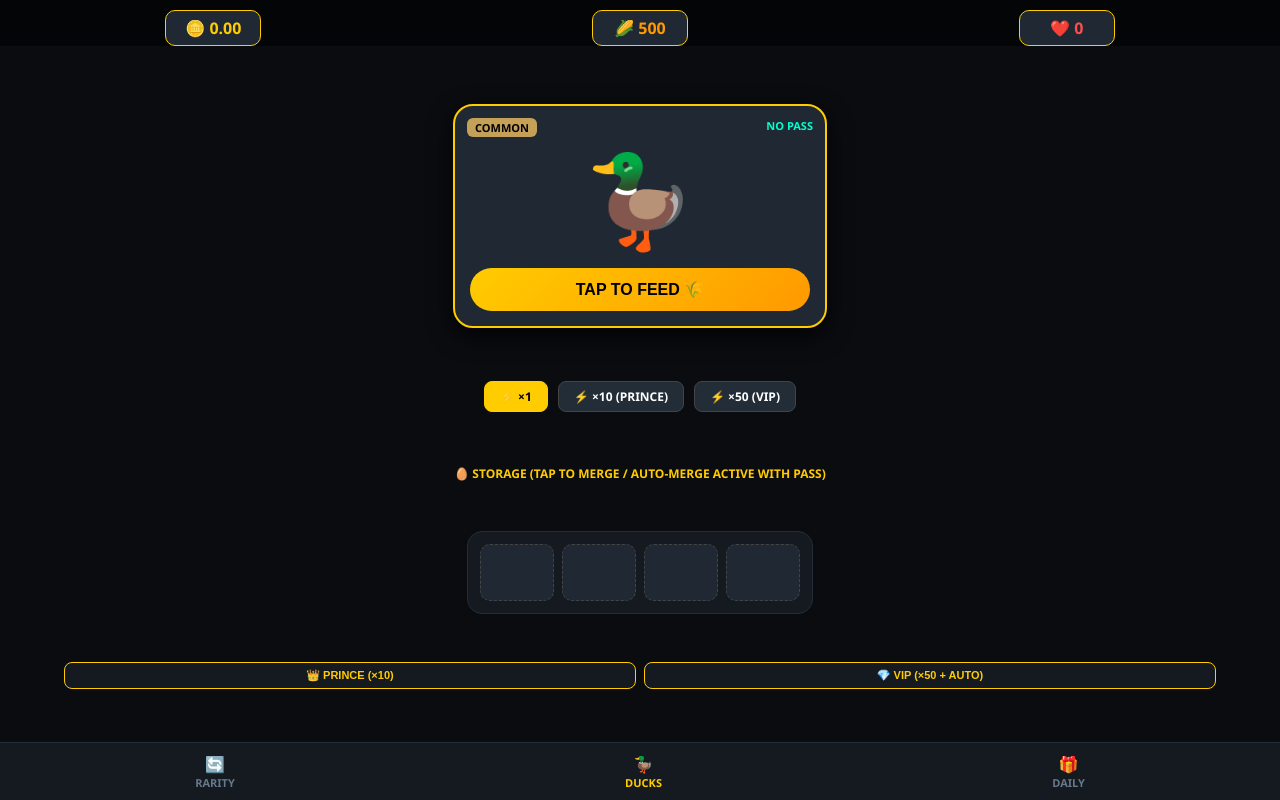
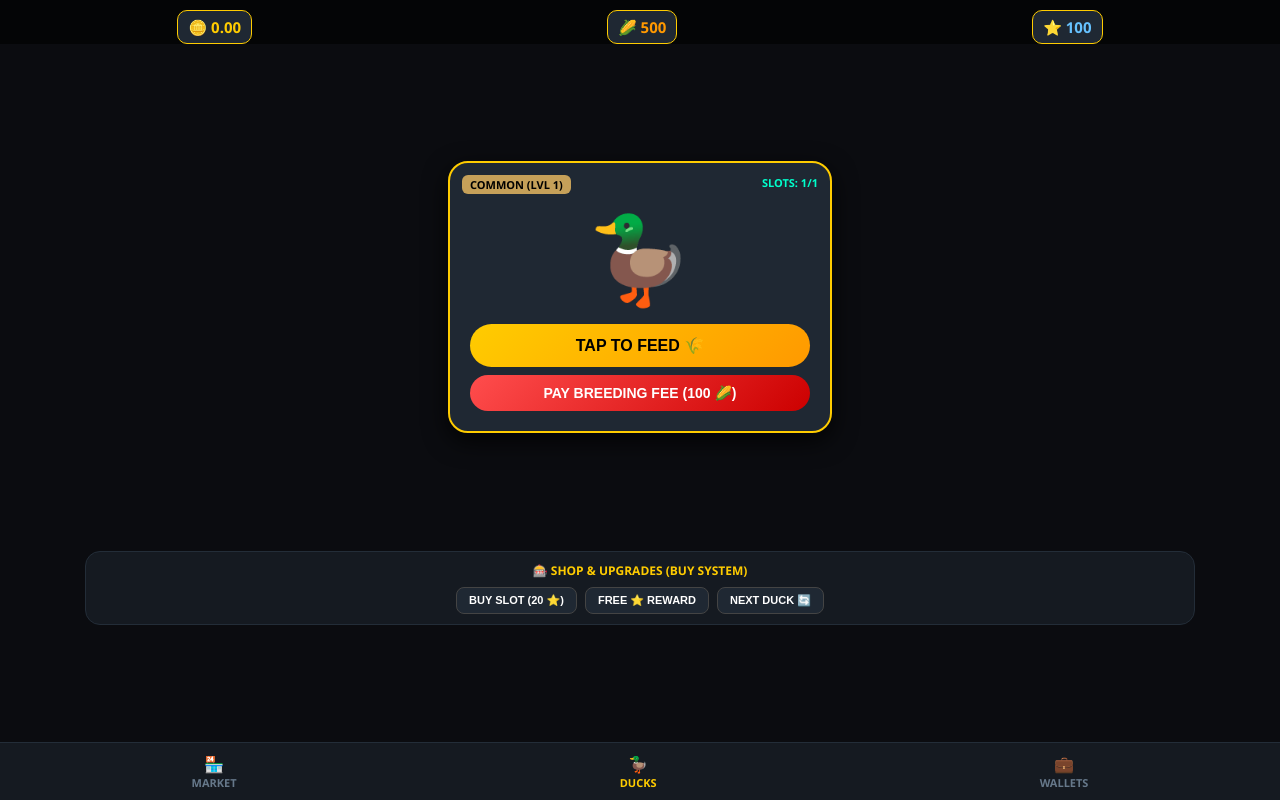
Before and after one commit to pushparaji3965-ux/Chicken-shop, a plain HTML site: page index.html in a window 1280 px wide. Drawn offline with Linux system fonts and the light colour scheme.

Commit message:
Update index.html

```diff
--- a/index.html
+++ b/index.html
@@ -3,7 +3,7 @@
 <head>
     <meta charset="UTF-8">
     <meta name="viewport" content="width=device-width, initial-scale=1.0, maximum-scale=1.0, user-scalable=no">
-    <title>DMD Duck Breeding & Pass Pro</title>
+    <title>DMD Duck Buy & Pay Pro</title>
     <style>
         body {
             background-color: #0b0c10; color: #fff; font-family: 'Segoe UI', Arial, sans-serif;
@@ -11,106 +11,88 @@
             justify-content: space-between; align-items: center; height: 100vh;
             user-select: none; -webkit-user-select: none; overflow: hidden;
         }
-        .header { width: 100%; padding-top: 10px; background: rgba(0,0,0,0.6); display: flex; justify-content: space-around; font-size: 16px; font-weight: bold; }
-        .stat-box { background: #1f2833; padding: 6px 12px; border-radius: 10px; border: 1px solid #ffcc00; min-width: 70px; }
+        .header { width: 100%; padding-top: 10px; background: rgba(0,0,0,0.6); display: flex; justify-content: space-around; font-size: 15px; font-weight: bold; }
+        .stat-box { background: #1f2833; padding: 6px 10px; border-radius: 10px; border: 1px solid #ffcc00; }
 
-        /* கேம் மெயின் கார்டு */
         .card-container {
-            background: #1f2833; width: 85%; max-width: 340px; border-radius: 20px; padding: 15px;
+            background: #1f2833; width: 85%; max-width: 340px; border-radius: 20px; padding: 20px;
             box-shadow: 0 8px 25px rgba(0,0,0,0.8); border: 2px solid #ffcc00; position: relative; margin-top: 10px;
         }
         .badge { position: absolute; top: 12px; left: 12px; background: #c5a059; color: #000; font-weight: bold; padding: 2px 8px; border-radius: 6px; font-size: 11px; }
-        .pass-status { position: absolute; top: 12px; right: 12px; color: #00ffcc; font-weight: bold; font-size: 11px; }
+        .slot-count { position: absolute; top: 12px; right: 12px; color: #00ffcc; font-weight: bold; font-size: 11px; }
 
-        .duck-avatar { font-size: 90px; margin: 15px 0 10px 0; transition: transform 0.05s ease; cursor: pointer; }
+        .duck-avatar { font-size: 85px; margin: 15px 0 10px 0; transition: transform 0.05s ease; cursor: pointer; }
         .duck-avatar:active { transform: scale(0.9); }
 
         .feed-btn {
             background: linear-gradient(135deg, #ffcc00, #ff9900); color: #000; border: none;
-            padding: 12px 0; font-size: 16px; font-weight: bold; border-radius: 50px; cursor: pointer; width: 100%;
+            padding: 12px 0; font-size: 16px; font-weight: bold; border-radius: 50px; cursor: pointer; width: 100%; margin-bottom: 8px;
+        }
+        .pay-btn {
+            background: linear-gradient(135deg, #ff4d4d, #cc0000); color: #fff; border: none;
+            padding: 10px 0; font-size: 14px; font-weight: bold; border-radius: 50px; cursor: pointer; width: 100%;
         }
 
-        /* டர்போ பீடிங் செக்ஷன் */
-        .turbo-section { display: flex; gap: 10px; width: 85%; justify-content: center; margin: 5px 0; }
-        .turbo-btn { background: #232d38; color: #fff; border: 1px solid #444; padding: 6px 15px; border-radius: 8px; font-weight: bold; cursor: pointer; font-size: 12px; }
-        .turbo-btn.active { background: #ffcc00; color: #000; border-color: #ffcc00; }
+        /* பை செக்ஷன் */
+        .buy-panel { background: #151a21; width: 85%; padding: 10px; border-radius: 15px; border: 1px solid #232d38; margin: 10px 0; }
+        .buy-title { font-size: 12px; color: #ffcc00; font-weight: bold; margin-bottom: 8px; }
+        .btn-grid { display: flex; gap: 8px; justify-content: center; }
+        .action-mini-btn { background: #1f2833; color: #fff; border: 1px solid #444; padding: 6px 12px; border-radius: 8px; font-size: 11px; font-weight: bold; cursor: pointer; }
 
-        /* முட்டை ஸ்டோரேஜ் கிரிட் */
-        .egg-grid { display: grid; grid-template-columns: repeat(4, 1fr); gap: 8px; background: #151a21; padding: 12px; border-radius: 15px; width: 85%; max-width: 320px; border: 1px solid #232d38; }
-        .egg-slot { background: #1f2833; border: 1px dashed #444; border-radius: 10px; height: 55px; display: flex; justify-content: center; align-items: center; font-size: 24px; cursor: pointer; position: relative; }
-        .egg-lvl { position: absolute; bottom: 2px; right: 4px; font-size: 9px; color: #ffcc00; font-weight: bold; }
-
-        /* அனிமேஷன் எஃபெக்ட் */
         .floating-text { position: absolute; color: #00ffcc; font-weight: bold; font-size: 20px; animation: floatUp 0.5s ease-out forwards; pointer-events: none; }
         @keyframes floatUp { 0% { opacity: 1; transform: translateY(0); } 100% { opacity: 0; transform: translateY(-40px); } }
 
-        /* பாஸ் வாங்கும் பேனல் */
-        .pass-container { display: flex; gap: 8px; width: 90%; justify-content: center; margin-bottom: 5px; }
-        .buy-pass-btn { background: #151a21; color: #ffcc00; border: 1px solid #ffcc00; padding: 6px 10px; border-radius: 8px; font-size: 11px; font-weight: bold; cursor: pointer; flex: 1; }
-
         .footer-nav { background: #151a21; width: 100%; display: flex; justify-content: space-around; padding: 10px 0; border-top: 1px solid #232d38; }
-        .nav-item { font-size: 11px; color: #66788a; display: flex; flex-direction: column; align-items: center; font-weight: bold; cursor: pointer; }
+        .nav-item { font-size: 11px; color: #66788a; display: flex; flex-direction: column; align-items: center; font-weight: bold; }
         .nav-item.active { color: #ffcc00; }
     </style>
 </head>
 <body>
 
-    <!-- டாப் பேனல் நிலவரம் -->
+    <!-- டாப் நிலவரம் -->
     <div class="header">
         <div class="stat-box" style="color: #ffcc00;">🪙 <span id="dmd-val">0.00</span></div>
         <div class="stat-box" style="color: #ff9900;">🌽 <span id="corn-val">500</span></div>
-        <div class="stat-box" style="color: #ff4d4d;">❤️ <span id="heart-val">0</span></div>
+        <div class="stat-box" style="color: #66c2ff;">⭐ <span id="stars-val">100</span></div>
     </div>
 
-    <!-- மெயின் கேம் ஏரியா -->
+    <!-- மெயின் கார்டு -->
     <div class="card-container" id="card">
-        <div class="badge" id="duck-type">COMMON</div>
-        <div class="pass-status" id="active-pass">NO PASS</div>
+        <div class="badge" id="duck-type">COMMON (LVL 1)</div>
+        <div class="slot-count" id="slot-display">SLOTS: 1/1</div>
 
-        <div class="duck-avatar" id="duck-emoji" onclick="feedDuck(event)">🦆</div>
+        <div class="duck-avatar" onclick="feedDuck(event)">🦆</div>
 
-        <button class="feed-btn" id="action-btn" onclick="feedDuck(event)">TAP TO FEED 🌾</button>
+        <button class="feed-btn" onclick="feedDuck(event)">TAP TO FEED 🌾</button>
+        <!-- PAY FEE பட்டன் (கைடு பக்கம் 11 & 12) -->
+        <button class="pay-btn" id="pay-breeding-btn" onclick="payBreedingFee()">PAY BREEDING FEE (100 🌽)</button>
     </div>
 
-    <!-- டர்போ பீடிங் ஸ்விட்ச் (கைடு பக்கம் 23) -->
-    <div class="turbo-section">
-        <div class="turbo-btn active" id="t1" onclick="setTurbo(1)">⚡ ×1</div>
-        <div class="turbo-btn" id="t10" onclick="setTurbo(10)">⚡ ×10 (PRINCE)</div>
-        <div class="turbo-btn" id="t50" onclick="setTurbo(50)">⚡ ×50 (VIP)</div>
+    <!-- BUY & UPGRADE பேனல் (கைடு பக்கம் 2 & 19) -->
+    <div class="buy-panel">
+        <div class="buy-title">🎰 SHOP & UPGRADES (BUY SYSTEM)</div>
+        <div class="btn-grid">
+            <button class="action-mini-btn" onclick="buySlot()">BUY SLOT (<span id="slot-cost">20</span> ⭐)</button>
+            <button class="action-mini-btn" onclick="buyStars()">FREE ⭐ REWARD</button>
+            <button class="action-mini-btn" onclick="changeRarity()">NEXT DUCK 🔄</button>
+        </div>
     </div>
 
-    <!-- முட்டை மேனேஜ்மென்ட் (கைடு பக்கம் 8 & 22) -->
-    <div style="font-size: 12px; font-weight: bold; color: #ffcc00;">🥚 STORAGE (TAP TO MERGE / AUTO-MERGE ACTIVE WITH PASS)</div>
-    <div class="egg-grid">
-        <div class="egg-slot" onclick="clickEgg(0)" id="es-0"></div>
-        <div class="egg-slot" onclick="clickEgg(1)" id="es-1"></div>
-        <div class="egg-slot" onclick="clickEgg(2)" id="es-2"></div>
-        <div class="egg-slot" onclick="clickEgg(3)" id="es-3"></div>
-    </div>
-
-    <!-- டக்கர் பாஸ் ஷாப் (கைடு பக்கம் 21 & 22) -->
-    <div class="pass-container">
-        <button class="buy-pass-btn" onclick="buyPass('PRINCE', 10, 2)">👑 PRINCE (×10)</button>
-        <button class="buy-pass-btn" onclick="buyPass('VIP', 50, 4)">💎 VIP (×50 + AUTO)</button>
-    </div>
-
-    <!-- அடியில் இருக்கும் மெனு -->
+    <!-- மெனு பார் -->
     <div class="footer-nav">
-        <div class="nav-item" onclick="changeRarity()"><span style="font-size:16px;">🔄</span>RARITY</div>
+        <div class="nav-item"><span style="font-size:16px;">🏪</span>MARKET</div>
         <div class="nav-item active"><span style="font-size:16px;">🦆</span>DUCKS</div>
-        <div class="nav-item" onclick="claimDaily()"><span style="font-size:16px;">🎁</span>DAILY</div>
+        <div class="nav-item"><span style="font-size:16px;">💼</span>WALLETS</div>
     </div>
 
     <script>
-        // 26 இமேஜ் ரூல்ஸ்படி லோக்கல் மெமரி சிஸ்டம்
-        let dmd = parseFloat(localStorage.getItem('final_dmd')) || 0.00;
-        let corn = parseInt(localStorage.getItem('final_corn')) || 500;
-        let hearts = parseInt(localStorage.getItem('final_hearts')) || 0;
-        let rarity = localStorage.getItem('final_rarity') || 'COMMON';
-        let pass = localStorage.getItem('final_pass') || 'NO PASS';
-        let turbo = parseInt(localStorage.getItem('final_turbo')) || 1;
-        let eggs = JSON.parse(localStorage.getItem('final_eggs')) || [0, 0, 0, 0];
-        let selectedEgg = null;
+        // லோக்கல் மெமரி ஆட்டோ-சேவ்
+        let dmd = parseFloat(localStorage.getItem('bp_dmd')) || 0.00;
+        let corn = parseInt(localStorage.getItem('bp_corn')) || 500;
+        let stars = parseInt(localStorage.getItem('bp_stars')) || 100;
+        let slots = parseInt(localStorage.getItem('bp_slots')) || 1;
+        let duckLvl = parseInt(localStorage.getItem('bp_duck_lvl')) || 1;
+        let rarity = localStorage.getItem('bp_rarity') || 'COMMON';
 
         const rewards = { 'COMMON': 0.01, 'UNCOMMON': 0.02, 'RARE': 0.04, 'EPIC': 0.5, 'LEGENDARY': 1.6 };
         const emojis = { 'COMMON': '🦆', 'UNCOMMON': '🪿', 'RARE': '🦅', 'EPIC': '🦉', 'LEGENDARY': '👑' };
@@ -118,100 +100,42 @@
         updateUI();
 
         function feedDuck(event) {
-            let cost = turbo;
-            if (corn < cost) {
-                alert("🌽 சோளம் போதவில்லை! DAILY ரிவார்டு வாங்குங்க அல்லது பாஸ் ஆக்டிவேட் செய்யுங்க!");
-                return;
-            }
-
-            corn -= cost;
-            let singleReward = rewards[rarity];
-            let totalReward = singleReward * turbo;
-            dmd += totalReward;
-
-            // பாஸ் இல்லாதபோது கைமுறையாக முட்டை உற்பத்தி
-            if (Math.random() < 0.25 * turbo) {
-                addEgg(1);
-            }
-
-            // VIP பாஸ் இருந்தால் தானாகவே லெவல் 1,2,3 முட்டைகள் மெர்ஜ் ஆகும் (கைடு பக்கம் 22)
-            if (pass === 'VIP') {
-                autoMergeEggs();
-            }
-
+            if (corn <= 0) { alert("🌽 சோளம் காலி! BREEDING FEE செலுத்தி போனஸ் சோளம் பெறுங்கள்!"); return; }
+            corn--;
+            let earn = rewards[rarity] * duckLvl;
+            dmd += earn;
             save();
             updateUI();
-            createFloatingText(event, "+" + totalReward.toFixed(2) + " $DMD");
-            if (navigator.vibrate) { navigator.vibrate(40); }
+            createFloatingText(event, "+" + earn.toFixed(2) + " $DMD");
         }
 
-        function setTurbo(val) {
-            if (val === 10 && pass === 'NO PASS') { alert("இதற்கு PRINCE பாஸ் தேவை ப்ரோ!"); return; }
-            if (val === 50 && pass !== 'VIP') { alert("இதற்கு VIP பாஸ் தேவை தலைவா!"); return; }
-            turbo = val;
+        // PAY FEE சிஸ்டம்: சோளத்தை கட்டணமாக செலுத்தி வாத்தின் லெவலை உயர்த்துவது
+        function payBreedingFee() {
+            let fee = duckLvl === 1 ? 100 : 500; // கைடு பக்கம் 11-ன்படி கட்டணம்
+            if (corn < fee) { alert("ஐயோ! இந்த கட்டணத்தை செலுத்த உங்களிடம் போதுமான சோளம் 🌽 இல்லை!"); return; }
+
+            corn -= fee;
+            duckLvl++;
+            alert(`🎉 Success! பிரீடிங் கட்டணம் செலுத்தப்பட்டது. உங்க வாத்து இப்போ Level ${duckLvl}-க்கு மாஸா அப்டேட் ஆகிடுச்சு!`);
             save();
             updateUI();
         }
 
-        function buyPass(type, maxTurbo, autoLvl) {
-            pass = type;
-            turbo = 1;
-            alert(`🎉 வெற்றிகரமாக ${type} Ducker Pass ஆக்டிவேட் செய்யப்பட்டது! தினசரி போனஸ் மற்றும் வேகமான பீடிங் ரெடி!`);
-            corn += 2000; // பாஸ் போனஸ் சோளம்
+        // BUY SYSTEM: ஸ்டார்ஸ் கொடுத்து புதிய ஸ்லாட்டுகளை வாங்குவது
+        function buySlot() {
+            let cost = 20 + (slots - 1) * 20; // கைடு பக்கம் 2: "Each subsequent slot costs 20 Stars more"
+            if (stars < cost) { alert("⭐ உங்களிடம் போதுமான ஸ்டார்ஸ் இல்லை!"); return; }
+
+            stars -= cost;
+            slots++;
+            alert("🎰 மாஸ் தலைவா! புதிய வாத்து வளர்ப்பு ஸ்லாட் வாங்கப்பட்டு விட்டது!");
             save();
             updateUI();
         }
 
-        function addEgg(lvl) {
-            for (let i = 0; i < eggs.length; i++) {
-                if (eggs[i] === 0) { eggs[i] = lvl; break; }
-            }
-        }
-
-        function autoMergeEggs() {
-            for (let i = 0; i < eggs.length; i++) {
-                for (let j = i + 1; j < eggs.length; j++) {
-                    if (eggs[i] > 0 && eggs[i] === eggs[j] && eggs[i] < 4) {
-                        eggs[i] += 1;
-                        eggs[j] = 0;
-                    }
-                }
-            }
-        }
-
-        function clickEgg(idx) {
-            if (eggs[idx] === 0) return;
-            if (selectedEgg === null) {
-                selectedEgg = idx;
-                document.getElementById(`es-${idx}`).style.border = "2px solid #ffcc00";
-            } else {
-                if (selectedEgg === idx) {
-                    document.getElementById(`es-${idx}`).style.border = "1px dashed #444";
-                    selectedEgg = null;
-                } else if (eggs[selectedEgg] === eggs[idx]) {
-                    eggs[idx] += 1;
-                    eggs[selectedEgg] = 0;
-                    document.getElementById(`es-${selectedEgg}`).style.border = "1px dashed #444";
-
-                    if (eggs[idx] >= 4) {
-                        hearts += 50; // லவ் எக் மூலம் ஹார்ட் போனஸ் (கைடு பக்கம் 10 & 24)
-                        eggs[idx] = 0;
-                        alert("❤️ லெவல் 4 முட்டை உடைந்து 50 Hearts போனஸ் கிடைத்தது!");
-                    }
-                    selectedEgg = null;
-                    save();
-                    updateUI();
-                } else {
-                    document.getElementById(`es-${selectedEgg}`).style.border = "1px dashed #444";
-                    selectedEgg = idx;
-                    document.getElementById(`es-${idx}`).style.border = "2px solid #ffcc00";
-                }
-            }
-        }
-
-        function claimDaily() {
-            corn += 300; // தினசரி சோளம் பரிசு
-            alert("🎁 Daily Reward: 300 சோளம் 🌽 வாலட்டில் சேர்க்கப்பட்டது!");
+        function buyStars() {
+            stars += 50;
+            alert("🎁 போனஸ்: 50 இலவச ஸ்டார்ஸ் ⭐ வாலட்டில் வரவு வைக்கப்பட்டது!");
             save();
             updateUI();
         }
@@ -219,37 +143,32 @@
         function changeRarity() {
             const list = ['COMMON', 'UNCOMMON', 'RARE', 'EPIC', 'LEGENDARY'];
             rarity = list[(list.indexOf(rarity) + 1) % list.length];
+            duckLvl = 1; // புதிய வாத்துக்கு லெவல் ரீசெட்
             save();
             updateUI();
         }
 
         function save() {
-            localStorage.setItem('final_dmd', dmd);
-            localStorage.setItem('final_corn', corn);
-            localStorage.setItem('final_hearts', hearts);
-            localStorage.setItem('final_rarity', rarity);
-            localStorage.setItem('final_pass', pass);
-            localStorage.setItem('final_turbo', turbo);
-            localStorage.setItem('final_eggs', JSON.stringify(eggs));
+            localStorage.setItem('bp_dmd', dmd);
+            localStorage.setItem('bp_corn', corn);
+            localStorage.setItem('bp_stars', stars);
+            localStorage.setItem('bp_slots', slots);
+            localStorage.setItem('bp_duck_lvl', duckLvl);
+            localStorage.setItem('bp_rarity', rarity);
         }
 
         function updateUI() {
             document.getElementById('dmd-val').innerText = dmd.toFixed(2);
             document.getElementById('corn-val').innerText = corn;
-            document.getElementById('heart-val').innerText = hearts;
-            document.getElementById('duck-type').innerText = rarity;
-            document.getElementById('duck-emoji').innerText = emojis[rarity];
-            document.getElementById('active-pass').innerText = pass;
+            document.getElementById('stars-val').innerText = stars;
+            document.getElementById('duck-type').innerText = `${rarity} (LVL ${duckLvl})`;
+            document.getElementById('slot-display').innerText = `SLOTS: 1/${slots}`;
 
-            // டர்போ பட்டன் ஹைலைட்
-            document.getElementById('t1').className = turbo === 1 ? "turbo-btn active" : "turbo-btn";
-            document.getElementById('t10').className = turbo === 10 ? "turbo-btn active" : "turbo-btn";
-            document.getElementById('t50').className = turbo === 50 ? "turbo-btn active" : "turbo-btn";
+            let nextFee = duckLvl === 1 ? 100 : 500;
+            document.getElementById('pay-breeding-btn').innerText = `PAY BREEDING FEE (${nextFee} 🌽)`;
 
-            for (let i = 0; i < eggs.length; i++) {
-                let slot = document.getElementById(`es-${i}`);
-                slot.innerHTML = eggs[i] > 0 ? `🥚<span class="egg-lvl">Lv.${eggs[i]}</span>` : "";
-            }
+            let nextSlotCost = 20 + (slots - 1) * 20;
+            document.getElementById('slot-cost').innerText = nextSlotCost;
         }
 
         function createFloatingText(event, txt) {
```
